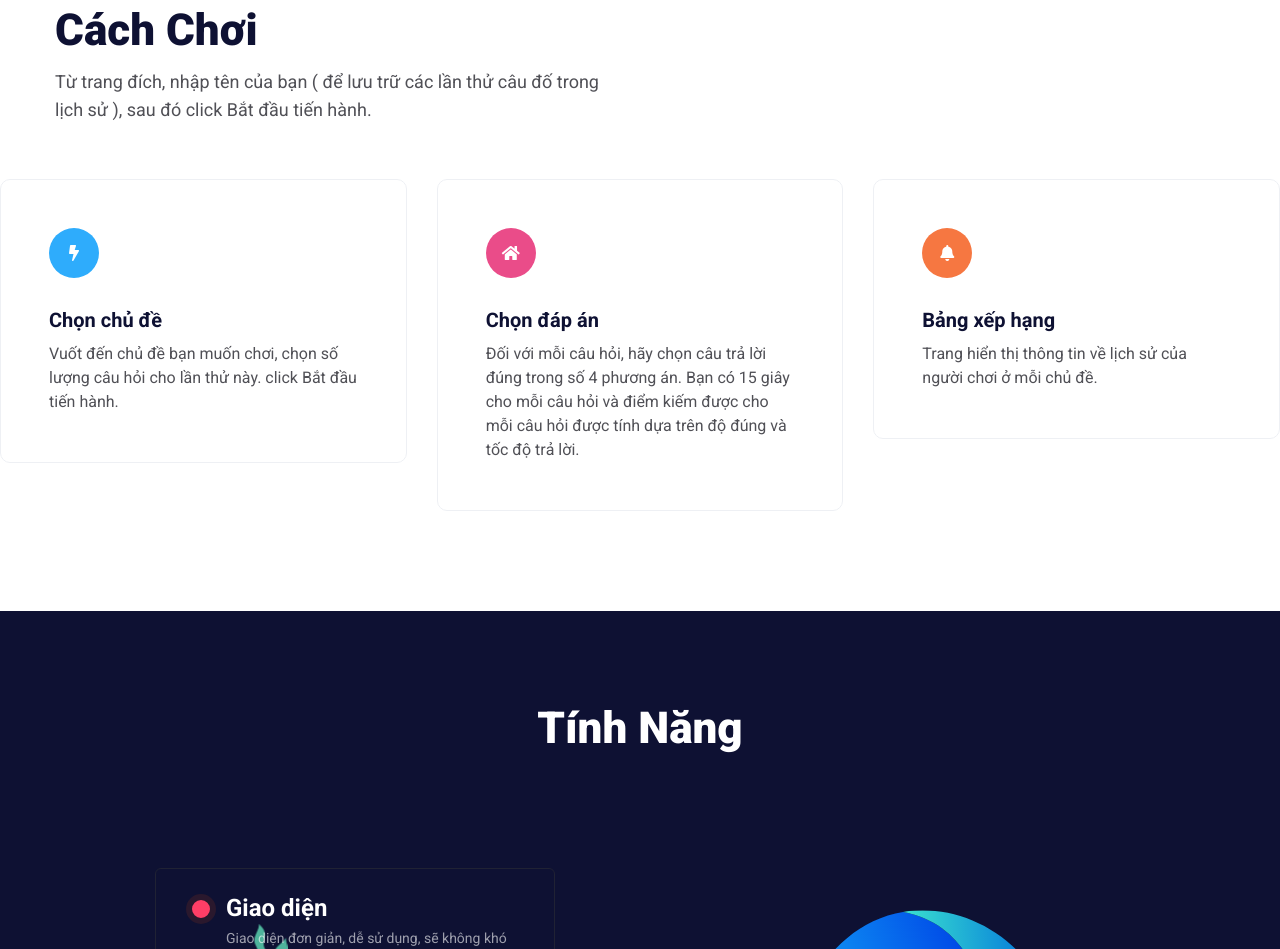
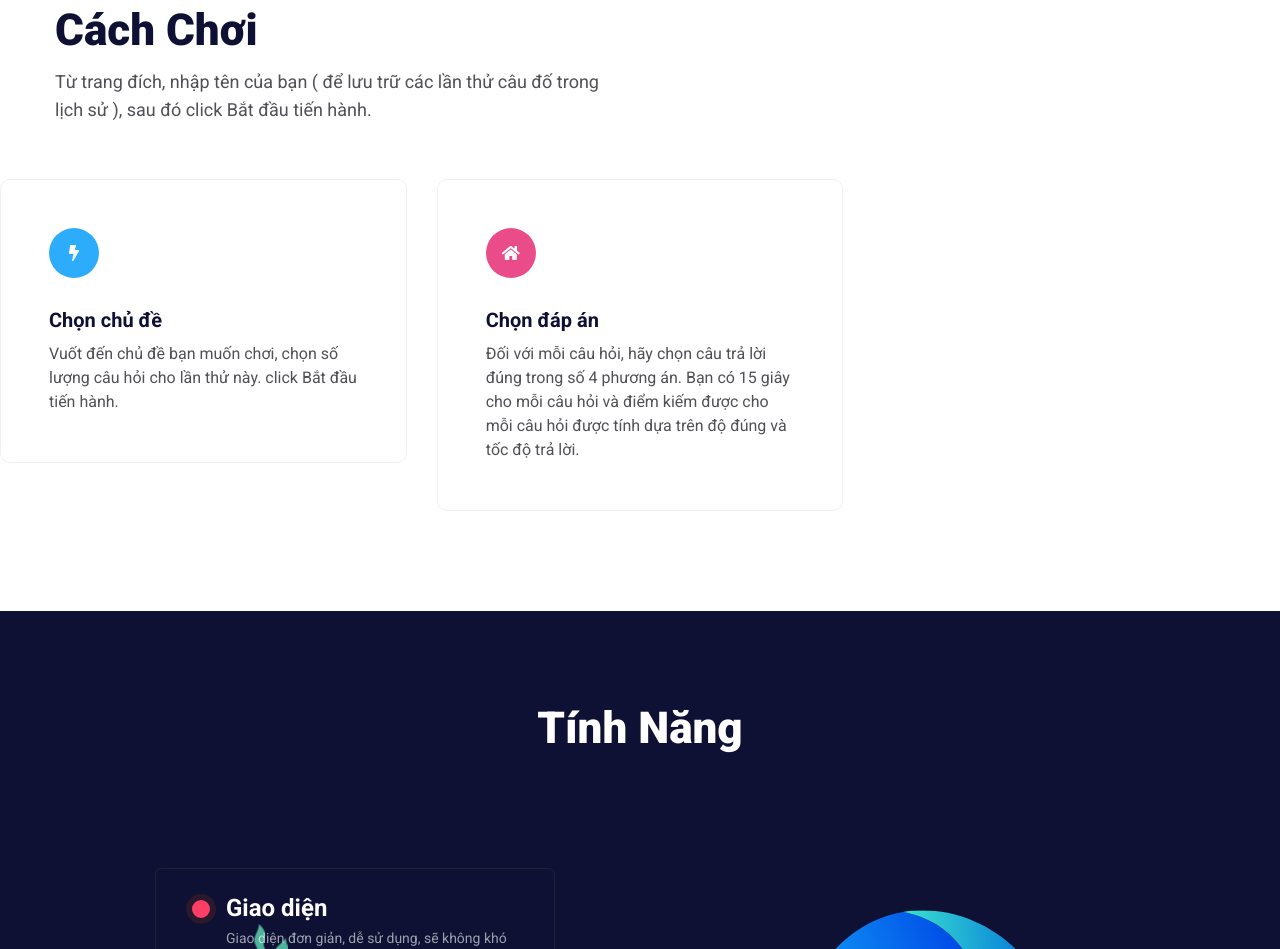
Before and after one commit to glimzvn/sanphamsangtaoglimzz, a plain HTML site: page index.html in a window 1280 px wide. Shown: the part 962-1911 px from the top of the page. Drawn offline with nearby package versions, Linux system fonts and the light colour scheme.

Commit message:
Update index.html

```diff
--- a/index.html
+++ b/index.html
@@ -230,15 +230,6 @@
                         </div>
                         <h4 class="title">Chọn đáp án</h4>
                         <p>Đối với mỗi câu hỏi, hãy chọn câu trả lời đúng trong số 4 phương án. Bạn có 15 giây cho mỗi câu hỏi và điểm kiếm được cho mỗi câu hỏi được tính dựa trên độ đúng và tốc độ trả lời.</p>
-                    </div>
-                </div>
-                <div class="col-lg-4 col-md-6">
-                    <div class="appie-single-service-2 item-4 mt-30 wow animated fadeInUp" data-wow-duration="2000ms" data-wow-delay="200ms">
-                        <div class="icon">
-                            <i class="fas fa-bell"></i>
-                        </div>
-                        <h4 class="title">Bảng xếp hạng</h4>
-                        <p>Trang hiển thị thông tin về lịch sử của người chơi ở mỗi chủ đề.</p>
                     </div>
                 </div>
             </div>
```
